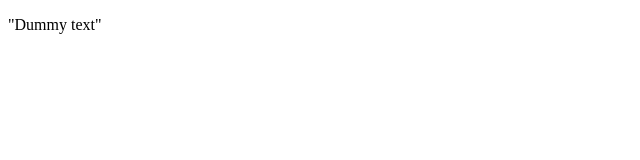
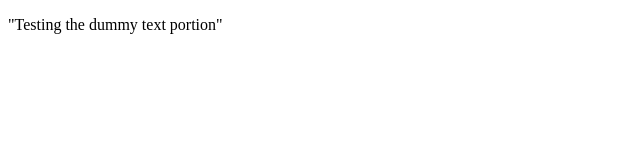
Before and after one commit to EmmaBlue/Blue_E_Stoltz_Limin_S_AgencyX, a plain HTML site: page index.html in a window 1280 px wide. Shown: the whole page, without its empty margins (0-640 px from the left). Drawn offline with Linux system fonts and the light colour scheme.

Commit message:
updated index html

```diff
--- a/index.html
+++ b/index.html
@@ -8,7 +8,7 @@
 </head>
 <body>
     <p>
-        "Dummy text"
+        "Testing the dummy text portion"
     </p>
 </body>
 </html>
```
